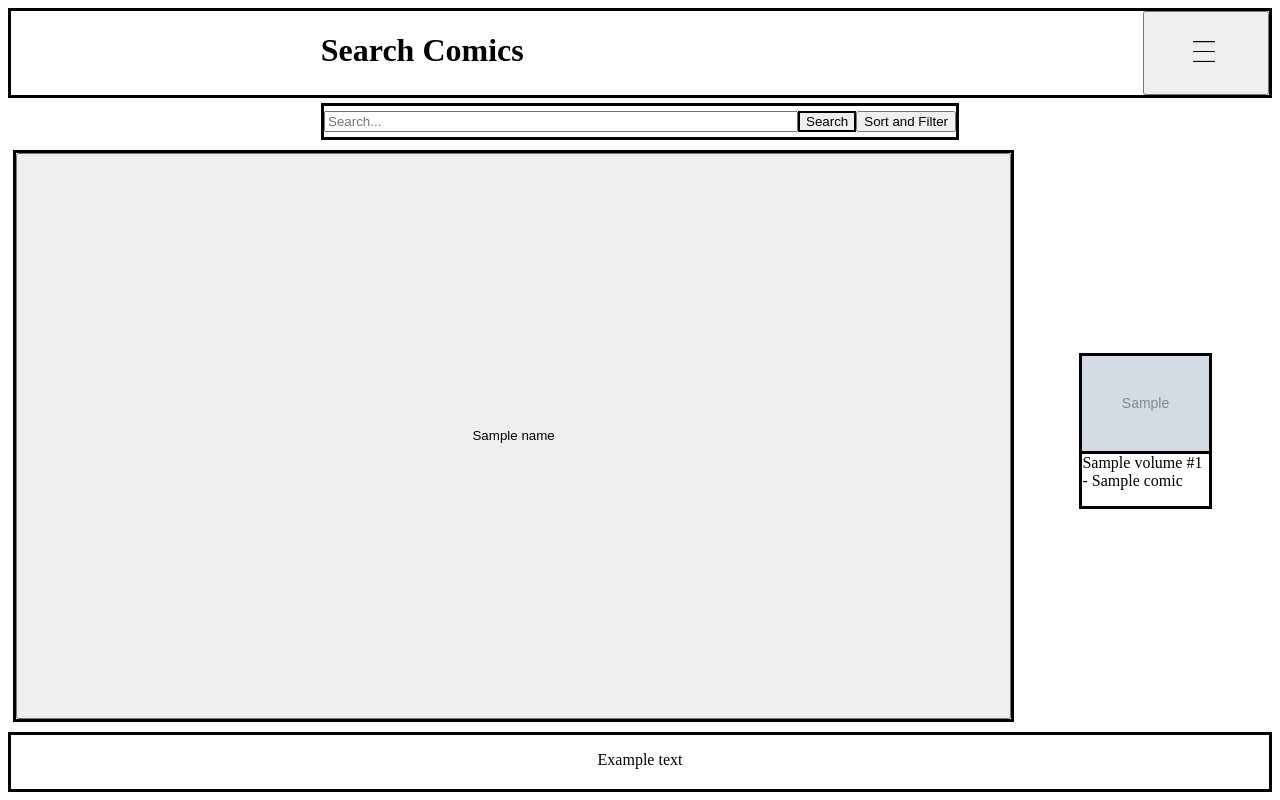
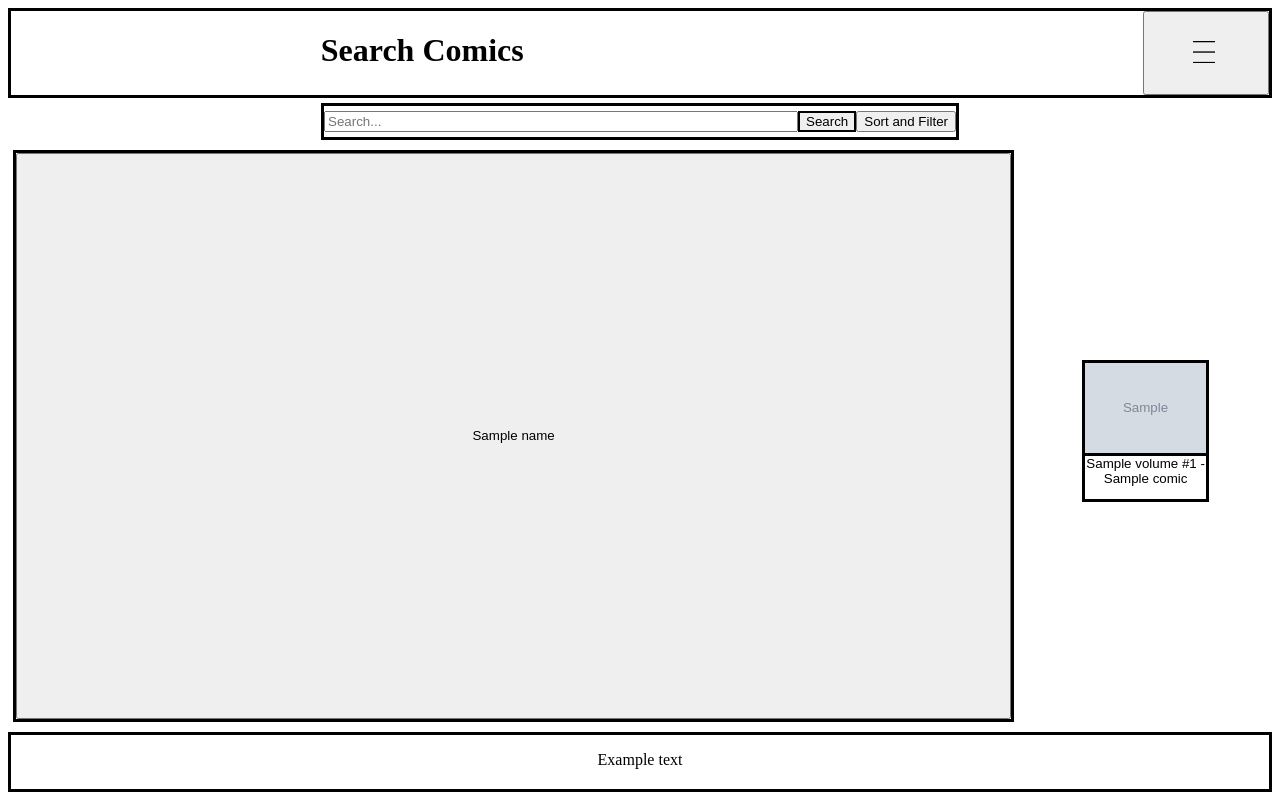
Before and after one commit to Alcor2814/AWT_Coursework, a Python web app: template templates/search.html in a window 1280 px wide. Run offline with Jinja, Linux system fonts and the light colour scheme; the template is opened without the code that fills it: most values are stand-ins (such as "Sample title", 1, 10 or a date in 2020); grey boxes marked "Sample" are stand-in pictures.

Commit message:
Reworks specific-book to be built on POST

```diff
--- a/main.py
+++ b/main.py
@@ -115,11 +115,12 @@ def other_collection():
     collection = retrieve_collection(app, user[1])
     return render_template("other_collection.html", collection=collection, user=user[0])
 
-@app.route('/specific_book/')
+@app.route('/specific_book/', methods=['POST'])
 @requires_login
 def specific_book():
     #Receives the comic sent to it via search/collection/weekly
-    sentComic = request.args.get('comic', None)
+    sentComic = request.form.get('comic')
+    app.logger.info(sentComic)
 
     if(sentComic is None):
         return redirect(url_for('homepage'))
--- a/static/css/searching.css
+++ b/static/css/searching.css
@@ -21,15 +21,10 @@
 	color:black;
 	margin-bottom:5px;
 }
-.linkBox{
-	display:flex;
-	color:black;
-	text-decoration:none;
-	justify-content:center;
-}
 .comic{
 	width:50%;
 	border-style:solid;
+	cursor:pointer;
 }
 .comic img{
 	display:block;
@@ -43,3 +38,12 @@
 	border-bottom:0px;
 	margin-top:0px;
 }
+
+.comicButton{
+	background:none;
+	border:none;
+	display:flex;
+	color:black;
+	text-decoration:none;
+	justify-content:center;
+}
--- a/templates/search.html
+++ b/templates/search.html
@@ -59,7 +59,9 @@
 		{% endfor %}
 		{% for comic in comics %}
 			<div class="comicBox">
-				<a class = "linkBox" href="{{url_for('specific_book', comic = comic)}}">
+				<form class="linkBox" action="{{url_for('specific_book')}}" method="POST">
+					<input type = "hidden" name = "comic" value = "{{comic}}"/>
+					<button type="submit" class="comicButton">
 						<div class="comic">
 							<img src={{comic['image']['small_url']}}>
 							{% set name = comic['volume']['name'] %}
@@ -71,7 +73,8 @@
 							{% endif %}
 							<p>{{name}}</p>
 						</div>
-				</a>
+					</button>
+				</form>
 			</div>
 		{% endfor %}
 	</div>
```
Also changed, not shown: templates/collection.html (+4 -3 lines), templates/weekly.html (+5 -2 lines). Lines whose indentation alone changed are shown as unchanged.
